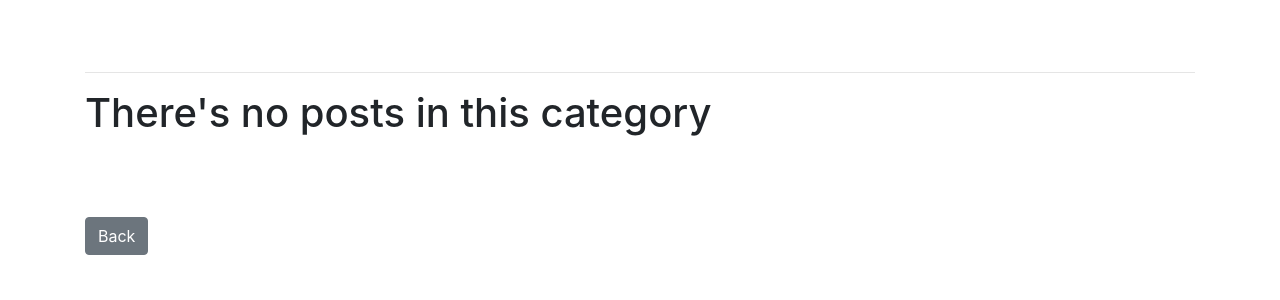
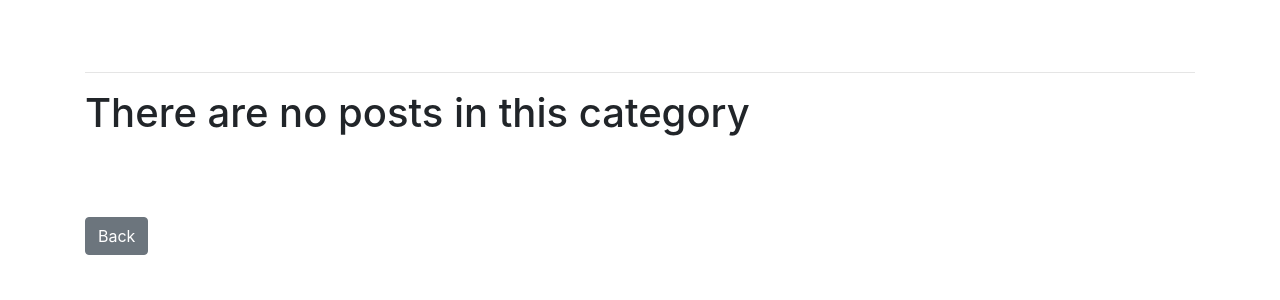
Before and after one commit to pzandre/django-blog, a Django app: template src/blog/templates/category_detail.html in a window 1280 px wide. Shown: the part 56-356 px from the top of the page. Run offline with Django 3.2, Linux system fonts and the light colour scheme; the template is opened without the code that fills it, so the values that code supplies are empty; some libraries are stand-ins or nearby versions.

Commit message:
Update category_detail.html

```diff
--- a/src/blog/templates/category_detail.html
+++ b/src/blog/templates/category_detail.html
@@ -30,7 +30,7 @@
 
   {% empty %}
 
-  <h1>There's no posts in this category</h1>
+  <h1>There are no posts in this category</h1>
   <br/>
 
 {% endfor %}
```
